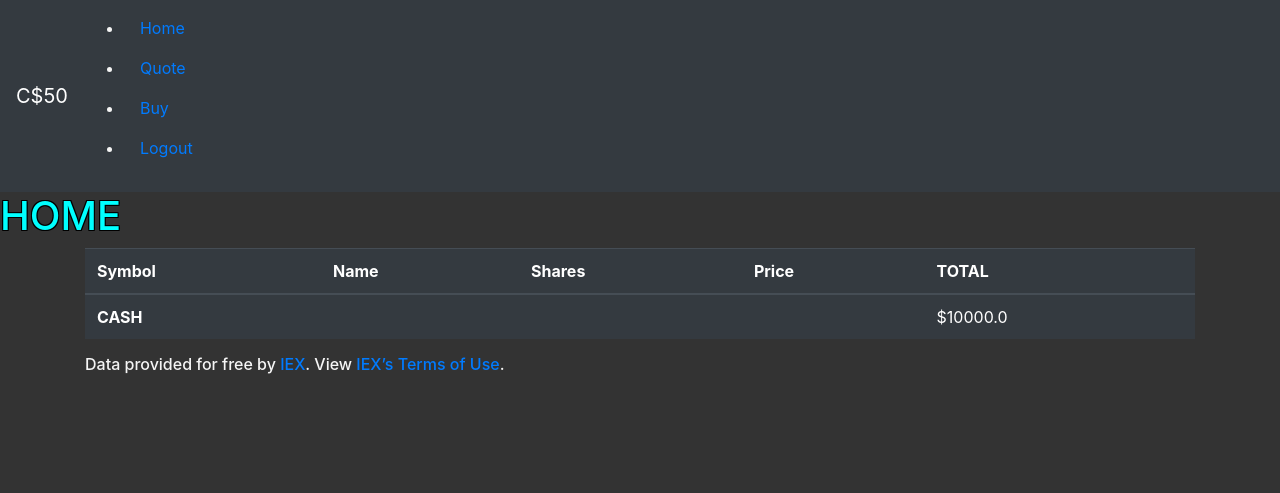
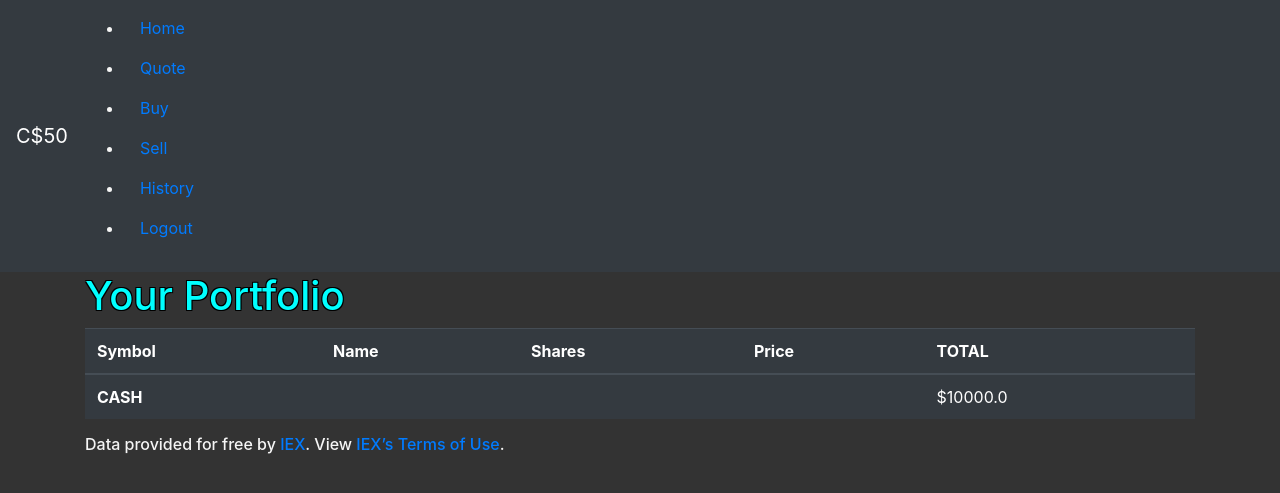
Before and after one commit to fzramos/flask-stock-trader-iex, a Flask app: page / in a window 1280 px wide. Shown: the top 493 px of the page. Run offline with Flask 2, Linux system fonts and the light colour scheme; the visitor is signed in with stand-in values (Sample User, id 1); data comes from the database, SQL or seed files in the repository; data that the repository does not hold is empty; some libraries are stand-ins or nearby versions.

Commit message:
Sell route created, home route corrected, and interface cleaned up. Fully Functional Prototype -FR

```diff
--- a/finance_app/routes.py
+++ b/finance_app/routes.py
@@ -1,6 +1,6 @@
 from finance_app import app, db
 from flask import render_template, redirect, url_for, request
-from finance_app.forms import UserInfoForm, LoginForm, QuoteForm, BuyForm
+from finance_app.forms import UserInfoForm, LoginForm, QuoteForm, BuyForm, SellForm
 from finance_app.models import User, Company, Transact, check_password_hash
 from flask_login import login_required, login_user, current_user, logout_user
 from iexfinance.stocks import Stock
@@ -30,10 +30,15 @@ def home():
     ).join(Transact.business
     ).filter(Transact.user_id == current_user.id
     ).group_by(Transact.company_id
+    ).having(func.sum(Transact.shares) > 0
     ).all()
 
     portfolio = dict()
     for value in current_stocks:
+
+        # so stocks that you sold off in the past don't show up
+        # if value.shares_sum <= 0:
+        #     continue
         stock = Stock(value.symbol)
         current_price = stock.get_quote()['latestPrice']
 
@@ -127,18 +132,16 @@ def buy_stock():
         # company = Company.query.filter_by(symbol = symbol)
         company = Company.query.filter(Company.symbol == symbol).first()
         if company:
-            print(1)
+
             stock = Stock(company.symbol)
             current_price = stock.get_quote()['latestPrice']
             price_each_cent = int(current_price * 100)
             cost_cent = price_each_cent * shares
             if cost_cent > current_user.cash_cent:
-                # return render_template('failure.html', msg = 'no')
                 return render_template('failure.html',\
-                    msg = f'The cost of these shares, {cost_cent / 100} is '\
+                    msg = f'The cost of these shares, "{0:0.2f}".format(cost_cent / 100) is '\
                     + f'more than the cash you have in your account, '\
                     + f'{current_user.cash_cent /100}.')
-                # return redirect('/failure/2')
             current_user.cash_cent -= cost_cent
             user_id = current_user.id
 
@@ -150,16 +153,7 @@ def buy_stock():
             return redirect(url_for('home'))
         else:
             return render_template('failure.html', msg = f'{symbol} is not a recognized stock symbol.')
-            # return redirect('/failure/1')
     return render_template('buy.html', form = form)
-
-# @app.route('/failure/<code>')
-# def failure(code):
-#     codes = {
-#         1: 'Entered Stock Symbol was not recognized',
-#         2: 'The cost of the stocks is greater than the cash in your account'
-#     }
-#     return render_template('failure.html', msg = codes[code])
 
 # history next
 @app.route('/history')
@@ -175,3 +169,61 @@ def history():
     ).all()
 
     return render_template('history.html', transactions = user_history)
+
+
+@app.route('/sell', methods = ['GET', 'POST'])
+@login_required
+def sell_stock():
+    form = SellForm()
+
+    current_stocks = db.session.query(
+        Company.symbol,
+        Company.id,
+        func.sum(Transact.shares).label('shares_sum')
+    ).join(Transact.business
+    ).filter(Transact.user_id == current_user.id
+    ).group_by(Transact.company_id
+    ).having(func.sum(Transact.shares) > 0
+    ).all()
+
+    portfolio = dict()
+    for value in current_stocks:
+        # be careful!! key positional stuff in dict
+        portfolio[value.symbol] = [value.shares_sum, value.id]
+
+    # attempting to dynamically add the user's owned stock symbols to the drop down
+    for key in portfolio.keys():
+        form.symbol.choices.append((key, key))
+
+    if request.method == 'POST' and form.validate():
+        sell_sym = form.symbol.data
+        sell_shares = form.shares.data
+
+        if sell_shares <= portfolio[sell_sym][0]:
+
+            # getting company of symbol for company id
+            # maybe make more efficient with backref? since we
+            # have the symbol, just not id
+            # company = Company.query.filter(Company.symbol == sell_sym).first()
+            company_id = portfolio[sell_sym][1]
+
+            stock = Stock(sell_sym)
+            current_price = stock.get_quote()['latestPrice']
+            price_each_cent = int(current_price * 100)
+            cost_cent = price_each_cent * sell_shares
+            current_user.cash_cent += cost_cent
+            user_id = current_user.id
+
+            transact = Transact(-sell_shares, price_each_cent, user_id, company_id)
+
+            db.session.add(transact)
+            db.session.commit()
+
+            return redirect(url_for('home'))
+        else:
+            return render_template('failure.html',\
+                msg = f'You do not own {sell_shares} shares of {sell_sym}. '\
+                + f'You own {portfolio[sell_sym][0]} {sell_sym} stocks.')
+            render_template('fail')
+
+    return render_template('sell.html', form = form, portfolio = portfolio)
--- a/finance_app/templates/history.html
+++ b/finance_app/templates/history.html
@@ -19,7 +19,7 @@
           <tr>
             <th scope="row">{{ tran.symbol }}</th>
             <td>{{ tran.shares }}</td>
-            <td>${{ tran.price_each_cent/100 }}</td>
+            <td>${{ "{0:0.2f}".format(tran.price_each_cent/100) }}</td>
             <td>{{ tran.time }}</td>
           </tr>
         {% endfor %}
--- a/finance_app/templates/index.html
+++ b/finance_app/templates/index.html
@@ -4,8 +4,9 @@
 
 {% block body %}
 
-    <h1>HOME</h1>
+
     <div class="container">
+      <h1>Your Portfolio</h1>
         <table class="table table-stripped table-dark">
             <thead class="thead-dark">
               <tr>
@@ -22,8 +23,8 @@
                 <th scope="row">{{ key }}</th>
                 <td>{{ value['name'] }}</td>
                 <td>{{ value['shares_sum'] }}</td>
-                <td>${{ value['price'] }}</td>
-                <td>${{ value['total_price'] }}</td>
+                <td>${{ "{0:0.2f}".format(value['price']) }}</td>
+                <td>${{ "{0:0.2f}".format(value['total_price']) }}</td>
               </tr>
             {% endfor %}
               <tr>
--- a/finance_app/templates/nav_postlog.html
+++ b/finance_app/templates/nav_postlog.html
@@ -17,6 +17,12 @@
                 <a href="{{ url_for('buy_stock') }}" class="nav-link">Buy</a>
             </li>
             <li class="nav-item">
+                <a href="{{ url_for('sell_stock') }}" class="nav-link">Sell</a>
+            </li>
+            <li class="nav-item">
+                <a href="{{ url_for('history') }}" class="nav-link">History</a>
+            </li>
+            <li class="nav-item">
                 <a href="{{ url_for('logout') }}" class="nav-link">Logout</a>
             </li>
         </ul>
--- a/finance_app/templates/quoted.html
+++ b/finance_app/templates/quoted.html
@@ -3,7 +3,8 @@
 {% include 'nav_postlog.html' %}
 
 {% block body %}
-
-    <h1>The current price of {{ company.name }}, {{ company.symbol }} that stock is ${{ price }}</h1>
+    <div class="container">
+        <h1>The current price of {{ company.name }}, {{ company.symbol }} that stock is ${{ "{0:0.2f}".format(price) }}</h1>
+    </div>
 
 {% endblock %}
```
Also changed, not shown: db_design/tested_db_code.txt (+22 -1 lines), finance_app/forms.py (+7 -1 lines), finance_app/templates/failure.html (+4 -3 lines), finance_app/templates/logout.html (deleted, +0 -9 lines), finance_app/templates/sell.html (+16 -2 lines), requirements.txt (added, +35 -0 lines).
